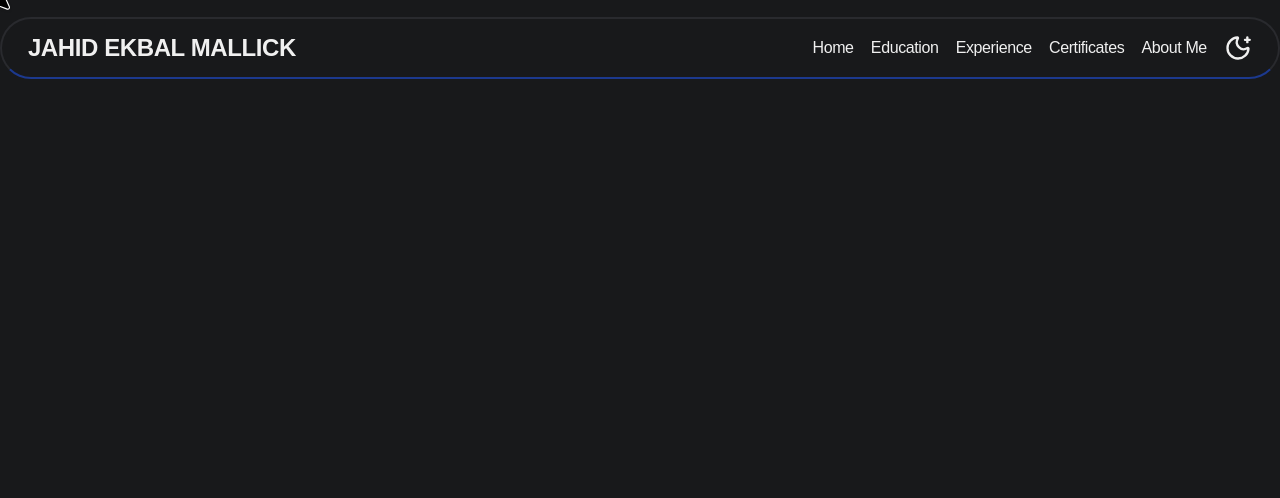
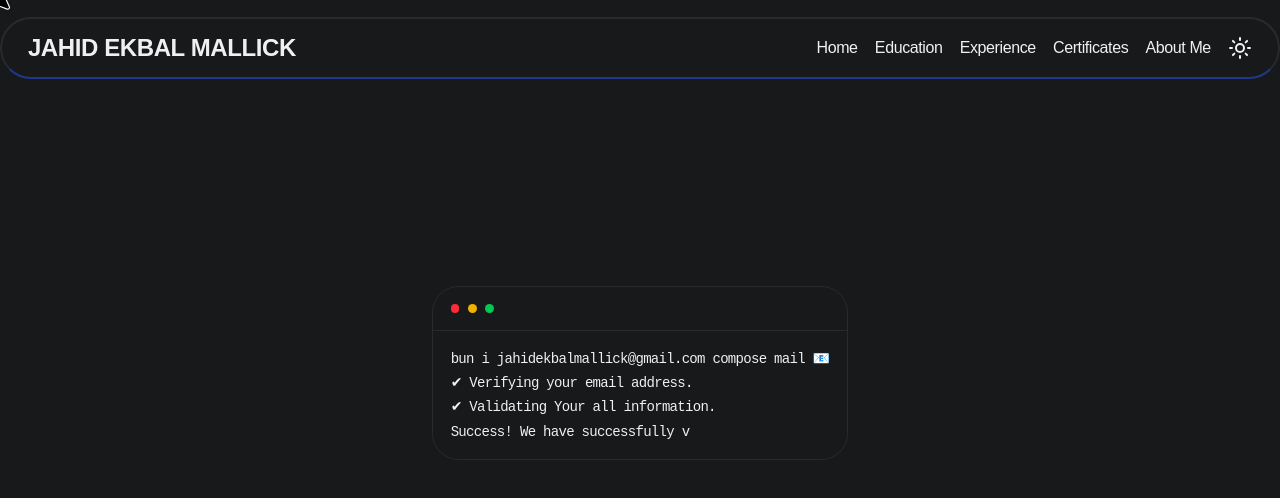
Before and after one commit to jahid-ekbal/jahid-ekbal-mallick, a Next.js app: page /about-me in a window 1280 px wide. Shown: the top 498 px of the page. Built offline with nearby package versions, Linux system fonts and the light colour scheme.

Commit message:
add toggale

```diff
--- a/package.json
+++ b/package.json
@@ -26,6 +26,7 @@
     "next": "^16.1.6",
     "next-themes": "^0.4.6",
     "react": "^19.2.4",
+    "react-day-and-night-toggle": "^2.0.7",
     "react-dom": "^19.2.4",
     "react-toastify": "^11.0.5",
     "sharp": "^0.34.5",
--- a/src/app/about-me/page.tsx
+++ b/src/app/about-me/page.tsx
@@ -1,4 +1,5 @@
 import { SmoothCursor } from "@/components/shadcnui/smooth-cursor";
+import { AnimatedSpan, Terminal, TypingAnimation } from "@/components/shadcnui/terminal";
 import { Metadata } from "next";
 
 export const metadata: Metadata = {
@@ -10,7 +11,14 @@ const page = () => {
   return (
     <section className="grid h-[90dvh] place-items-center">
       <SmoothCursor />
-      <div className=""></div>
+      <div className="">
+        <Terminal>
+  <TypingAnimation>bun i jahidekbalmallick@gmail.com compose mail 📧</TypingAnimation>
+  <AnimatedSpan>✔ Verifying your email address.</AnimatedSpan>
+  <AnimatedSpan>✔ Validating Your all information.</AnimatedSpan>
+  <TypingAnimation>Success! We have successfully verified your information.</TypingAnimation>
+</Terminal>
+      </div>
     </section>
   );
 };
--- a/src/app/globals.css
+++ b/src/app/globals.css
@@ -191,3 +191,8 @@
     letter-spacing: var(--tracking-normal);
   }
 }
+
+::view-transition-old(root), ::view-transition-new(root) {
+    animation: none;
+    mix-blend-mode: normal;
+}
--- a/src/app/page.tsx
+++ b/src/app/page.tsx
@@ -1,7 +1,9 @@
-import { MorphingText } from "@/components/shadcnui/morphing-text";
+import { Dock, DockIcon } from "@/components/shadcnui/dock";
+;
 import { SmoothCursor } from "@/components/shadcnui/smooth-cursor";
 import { SparklesText } from "@/components/shadcnui/sparkles-text";
 import { WordRotate } from "@/components/shadcnui/word-rotate";
+import { Home, Search, Settings } from "lucide-react";
 
 import { Metadata } from "next";
 
@@ -23,6 +25,19 @@ const page = () => {
 
           <WordRotate className="text-4xl font-bold" words={["Full Stack Developer", "Web Pentester"]} />
 
+
+          <Dock>
+  <DockIcon>
+    <Home />
+  </DockIcon>
+  <DockIcon>
+    <Settings />
+  </DockIcon>
+  <DockIcon>
+    <Search />
+  </DockIcon>
+</Dock>
+
         </div>
 
         {/* <div className="">
--- a/src/components/Header/Header.tsx
+++ b/src/components/Header/Header.tsx
@@ -1,8 +1,9 @@
 import Link from "next/link";
-import ThemeToggleButton from "../Buttons/ThemeToggleButton";
+
 import DesktopNav from "./DesktopNav";
 import MobileNav from "./MobileNav";
 import ResponsiveToggleNav from "./ResponsiveToggleNav";
+import { AnimatedThemeToggler } from "../shadcnui/animated-theme-toggler";
 
 const Header = () => {
   return (
@@ -24,7 +25,9 @@ const Header = () => {
             <DesktopNav />
           </ResponsiveToggleNav>
 
-          <ThemeToggleButton />
+          <AnimatedThemeToggler />
+
+          {/* <ThemeToggleButton /> */}
         </div>
       </div>
     </header>
--- /dev/null
+++ b/src/components/shadcnui/animated-theme-toggler.tsx
@@ -0,0 +1,84 @@
+"use client"
+
+import { useCallback, useEffect, useRef, useState } from "react"
+import { Moon, Sun } from "lucide-react"
+import { flushSync } from "react-dom"
+
+import { cn } from "@/lib/utils"
+
+interface AnimatedThemeTogglerProps extends React.ComponentPropsWithoutRef<"button"> {
+  duration?: number
+}
+
+export const AnimatedThemeToggler = ({
+  className,
+  duration = 400,
+  ...props
+}: AnimatedThemeTogglerProps) => {
+  const [isDark, setIsDark] = useState(false)
+  const buttonRef = useRef<HTMLButtonElement>(null)
+
+  useEffect(() => {
+    const updateTheme = () => {
+      setIsDark(document.documentElement.classList.contains("dark"))
+    }
+
+    updateTheme()
+
+    const observer = new MutationObserver(updateTheme)
+    observer.observe(document.documentElement, {
+      attributes: true,
+      attributeFilter: ["class"],
+    })
+
+    return () => observer.disconnect()
+  }, [])
+
+  const toggleTheme = useCallback(async () => {
+    if (!buttonRef.current) return
+
+    await document.startViewTransition(() => {
+      flushSync(() => {
+        const newTheme = !isDark
+        setIsDark(newTheme)
+        document.documentElement.classList.toggle("dark")
+        localStorage.setItem("theme", newTheme ? "dark" : "light")
+      })
+    }).ready
+
+    const { top, left, width, height } =
+      buttonRef.current.getBoundingClientRect()
+    const x = left + width / 2
+    const y = top + height / 2
+    const maxRadius = Math.hypot(
+      Math.max(left, window.innerWidth - left),
+      Math.max(top, window.innerHeight - top)
+    )
+
+    document.documentElement.animate(
+      {
+        clipPath: [
+          `circle(0px at ${x}px ${y}px)`,
+          `circle(${maxRadius}px at ${x}px ${y}px)`,
+        ],
+      },
+      {
+        duration,
+        easing: "ease-in-out",
+        pseudoElement: "::view-transition-new(root)",
+      }
+    )
+  }, [isDark, duration])
+
+  return (
+    <button
+      ref={buttonRef}
+      onClick={toggleTheme}
+      className={cn(className)}
+      {...props}
+    >
+      {isDark ? <Sun /> : <Moon />}
+      <span className="sr-only">Toggle theme</span>
+    </button>
+  )
+}
--- /dev/null
+++ b/src/components/shadcnui/terminal.tsx
@@ -0,0 +1,255 @@
+"use client"
+
+import {
+  Children,
+  createContext,
+  useContext,
+  useEffect,
+  useMemo,
+  useRef,
+  useState,
+} from "react"
+import { motion, MotionProps, useInView } from "motion/react"
+
+import { cn } from "@/lib/utils"
+
+interface SequenceContextValue {
+  completeItem: (index: number) => void
+  activeIndex: number
+  sequenceStarted: boolean
+}
+
+const SequenceContext = createContext<SequenceContextValue | null>(null)
+
+const useSequence = () => useContext(SequenceContext)
+
+const ItemIndexContext = createContext<number | null>(null)
+const useItemIndex = () => useContext(ItemIndexContext)
+
+interface AnimatedSpanProps extends MotionProps {
+  children: React.ReactNode
+  delay?: number
+  className?: string
+  startOnView?: boolean
+}
+
+export const AnimatedSpan = ({
+  children,
+  delay = 0,
+  className,
+  startOnView = false,
+  ...props
+}: AnimatedSpanProps) => {
+  const elementRef = useRef<HTMLDivElement | null>(null)
+  const isInView = useInView(elementRef as React.RefObject<Element>, {
+    amount: 0.3,
+    once: true,
+  })
+
+  const sequence = useSequence()
+  const itemIndex = useItemIndex()
+  const [hasStarted, setHasStarted] = useState(false)
+  useEffect(() => {
+    if (!sequence || itemIndex === null) return
+    if (!sequence.sequenceStarted) return
+    if (hasStarted) return
+    if (sequence.activeIndex === itemIndex) {
+      setHasStarted(true)
+    }
+  }, [sequence?.activeIndex, sequence?.sequenceStarted, hasStarted, itemIndex])
+
+  const shouldAnimate = sequence ? hasStarted : startOnView ? isInView : true
+
+  return (
+    <motion.div
+      ref={elementRef}
+      initial={{ opacity: 0, y: -5 }}
+      animate={shouldAnimate ? { opacity: 1, y: 0 } : { opacity: 0, y: -5 }}
+      transition={{ duration: 0.3, delay: sequence ? 0 : delay / 1000 }}
+      className={cn("grid text-sm font-normal tracking-tight", className)}
+      onAnimationComplete={() => {
+        if (!sequence) return
+        if (itemIndex === null) return
+        sequence.completeItem(itemIndex)
+      }}
+      {...props}
+    >
+      {children}
+    </motion.div>
+  )
+}
+
+interface TypingAnimationProps extends MotionProps {
+  children: string
+  className?: string
+  duration?: number
+  delay?: number
+  as?: React.ElementType
+  startOnView?: boolean
+}
+
+export const TypingAnimation = ({
+  children,
+  className,
+  duration = 60,
+  delay = 0,
+  as: Component = "span",
+  startOnView = true,
+  ...props
+}: TypingAnimationProps) => {
+  if (typeof children !== "string") {
+    throw new Error("TypingAnimation: children must be a string. Received:")
+  }
+
+  const MotionComponent = useMemo(
+    () =>
+      motion.create(Component, {
+        forwardMotionProps: true,
+      }),
+    [Component]
+  )
+
+  const [displayedText, setDisplayedText] = useState<string>("")
+  const [started, setStarted] = useState(false)
+  const elementRef = useRef<HTMLElement | null>(null)
+  const isInView = useInView(elementRef as React.RefObject<Element>, {
+    amount: 0.3,
+    once: true,
+  })
+
+  const sequence = useSequence()
+  const itemIndex = useItemIndex()
+
+  useEffect(() => {
+    if (sequence && itemIndex !== null) {
+      if (!sequence.sequenceStarted) return
+      if (started) return
+      if (sequence.activeIndex === itemIndex) {
+        setStarted(true)
+      }
+      return
+    }
+
+    if (!startOnView) {
+      const startTimeout = setTimeout(() => setStarted(true), delay)
+      return () => clearTimeout(startTimeout)
+    }
+
+    if (!isInView) return
+
+    const startTimeout = setTimeout(() => setStarted(true), delay)
+    return () => clearTimeout(startTimeout)
+  }, [
+    delay,
+    startOnView,
+    isInView,
+    started,
+    sequence?.activeIndex,
+    sequence?.sequenceStarted,
+    itemIndex,
+  ])
+
+  useEffect(() => {
+    if (!started) return
+
+    let i = 0
+    const typingEffect = setInterval(() => {
+      if (i < children.length) {
+        setDisplayedText(children.substring(0, i + 1))
+        i++
+      } else {
+        clearInterval(typingEffect)
+        if (sequence && itemIndex !== null) {
+          sequence.completeItem(itemIndex)
+        }
+      }
+    }, duration)
+
+    return () => {
+      clearInterval(typingEffect)
+    }
+  }, [children, duration, started])
+
+  return (
+    <MotionComponent
+      ref={elementRef}
+      className={cn("text-sm font-normal tracking-tight", className)}
+      {...props}
+    >
+      {displayedText}
+    </MotionComponent>
+  )
+}
+
+interface TerminalProps {
+  children: React.ReactNode
+  className?: string
+  sequence?: boolean
+  startOnView?: boolean
+}
+
+export const Terminal = ({
+  children,
+  className,
+  sequence = true,
+  startOnView = true,
+}: TerminalProps) => {
+  const containerRef = useRef<HTMLDivElement | null>(null)
+  const isInView = useInView(containerRef as React.RefObject<Element>, {
+    amount: 0.3,
+    once: true,
+  })
+
+  const [activeIndex, setActiveIndex] = useState(0)
+  const sequenceHasStarted = sequence ? !startOnView || isInView : false
+
+  const contextValue = useMemo<SequenceContextValue | null>(() => {
+    if (!sequence) return null
+    return {
+      completeItem: (index: number) => {
+        setActiveIndex((current) => (index === current ? current + 1 : current))
+      },
+      activeIndex,
+      sequenceStarted: sequenceHasStarted,
+    }
+  }, [sequence, activeIndex, sequenceHasStarted])
+
+  const wrappedChildren = useMemo(() => {
+    if (!sequence) return children
+    const array = Children.toArray(children)
+    return array.map((child, index) => (
+      <ItemIndexContext.Provider key={index} value={index}>
+        {child as React.ReactNode}
+      </ItemIndexContext.Provider>
+    ))
+  }, [children, sequence])
+
+  const content = (
+    <div
+      ref={containerRef}
+      className={cn(
+        "border-border bg-background z-0 h-full max-h-[400px] w-full max-w-lg rounded-xl border",
+        className
+      )}
+    >
+      <div className="border-border flex flex-col gap-y-2 border-b p-4">
+        <div className="flex flex-row gap-x-2">
+          <div className="h-2 w-2 rounded-full bg-red-500"></div>
+          <div className="h-2 w-2 rounded-full bg-yellow-500"></div>
+          <div className="h-2 w-2 rounded-full bg-green-500"></div>
+        </div>
+      </div>
+      <pre className="p-4">
+        <code className="grid gap-y-1 overflow-auto">{wrappedChildren}</code>
+      </pre>
+    </div>
+  )
+
+  if (!sequence) return content
+
+  return (
+    <SequenceContext.Provider value={contextValue}>
+      {content}
+    </SequenceContext.Provider>
+  )
+}
```
Also changed, not shown: 1 other file (tests, documents, lock files or other folders).
